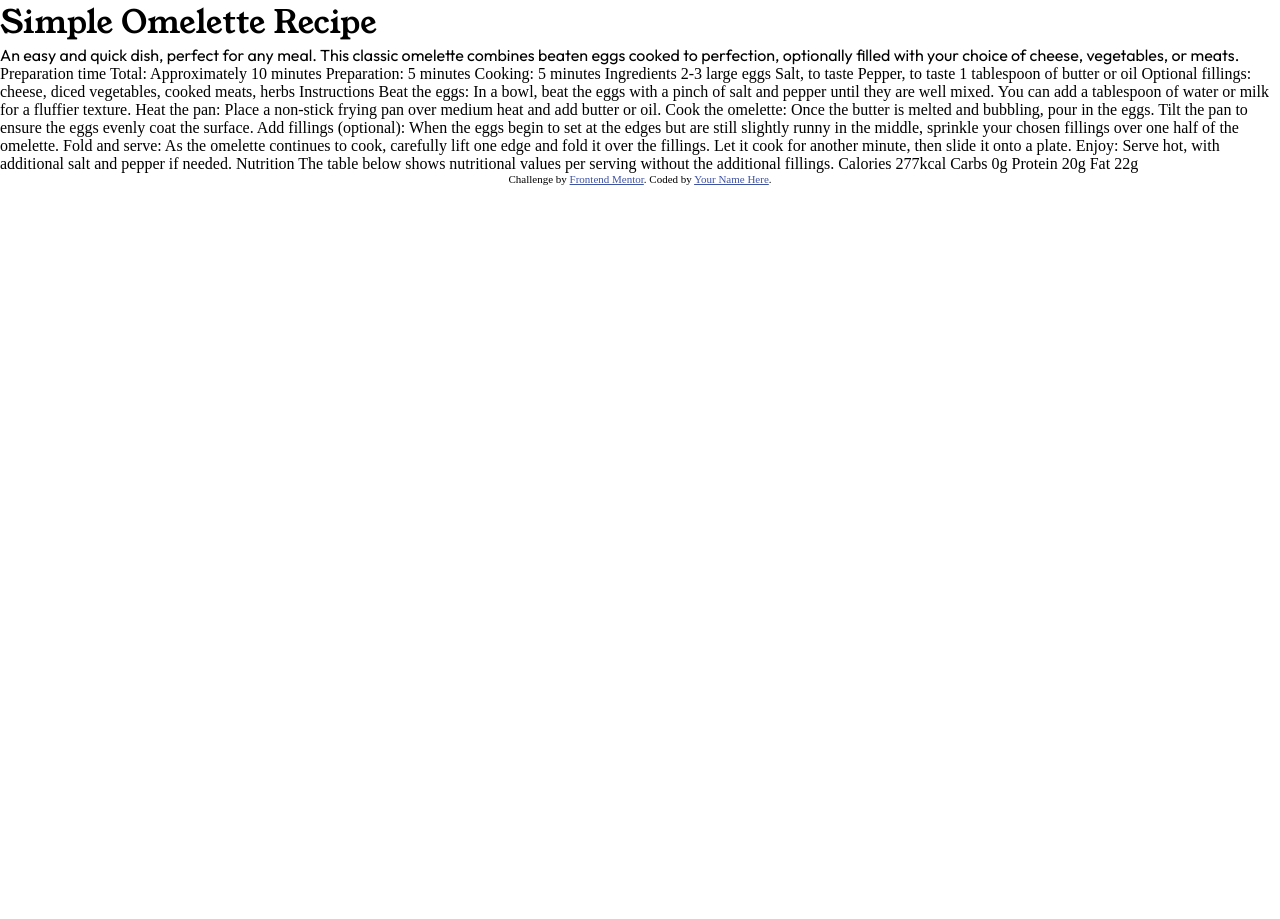
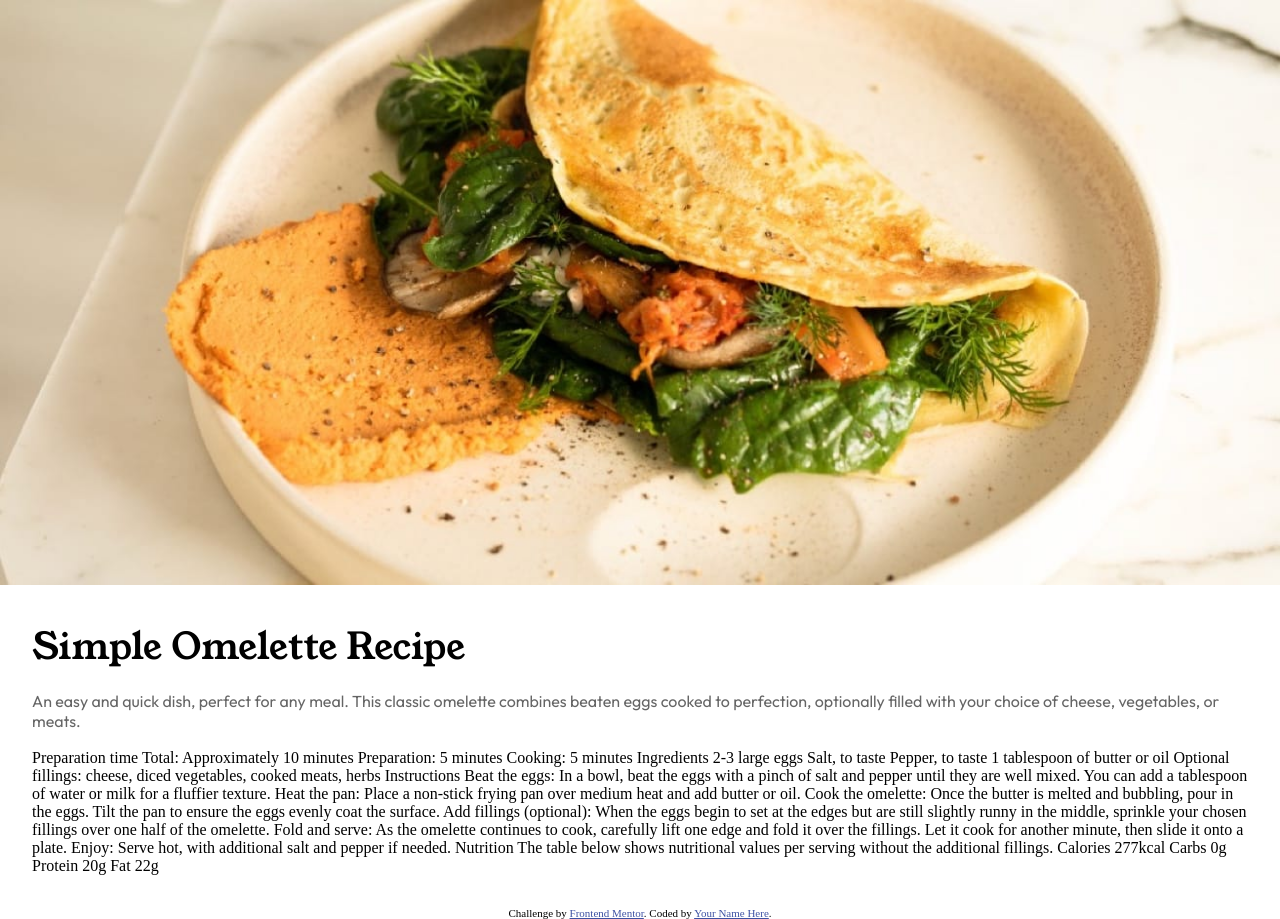
Before and after one commit to Joshdefleur/recipe-page-main, a plain HTML site: page index.html in a window 1280 px wide. Before the commit the page ends 800 px from the top, so only its background shows below. Drawn offline with Linux system fonts and the light colour scheme.

Commit message:
padding and opacity

```diff
--- a/index.html
+++ b/index.html
@@ -31,10 +31,16 @@
 </head>
 
 <body>
+  <section class="image">
+    <img src="assets/images/image-omelette.jpeg" alt="">
+  </section>
+
+
+  <section class="content">
 
     <h1>Simple Omelette Recipe</h1>
 
-  <p>An easy and quick dish, perfect for any meal. This classic omelette combines beaten eggs cooked
+    <p class="firstp">An easy and quick dish, perfect for any meal. This classic omelette combines beaten eggs cooked
       to perfection, optionally filled with your choice of cheese, vegetables, or meats.</p>
 
     Preparation time
@@ -85,6 +91,12 @@
     Fat
     22g
 
+
+  </section>
+
+
+
+
   <div class="attribution">
     Challenge by <a href="https://www.frontendmentor.io?ref=challenge" target="_blank">Frontend Mentor</a>.
     Coded by <a href="#">Your Name Here</a>.
--- a/styles.css
+++ b/styles.css
@@ -8,9 +8,29 @@ p{
     font-size: 16px;
     font-family: "Outfit", sans-serif;
     font-weight: 400;
+    opacity: 0.6;
 }
 
 h1{
   font-family: "Young Serif", serif;
   font-weight: 400;
+  font-size: 2.3em;
 }
+
+img{
+    width: 100%;
+}
+
+/* content */
+
+.content{
+    padding: 2em;
+}
+
+.content h1{
+    margin-bottom: 0.5em ;
+}
+
+.firstp{
+    margin-bottom: 1.15em;
+}
```
Lines whose indentation alone changed are shown as unchanged.
